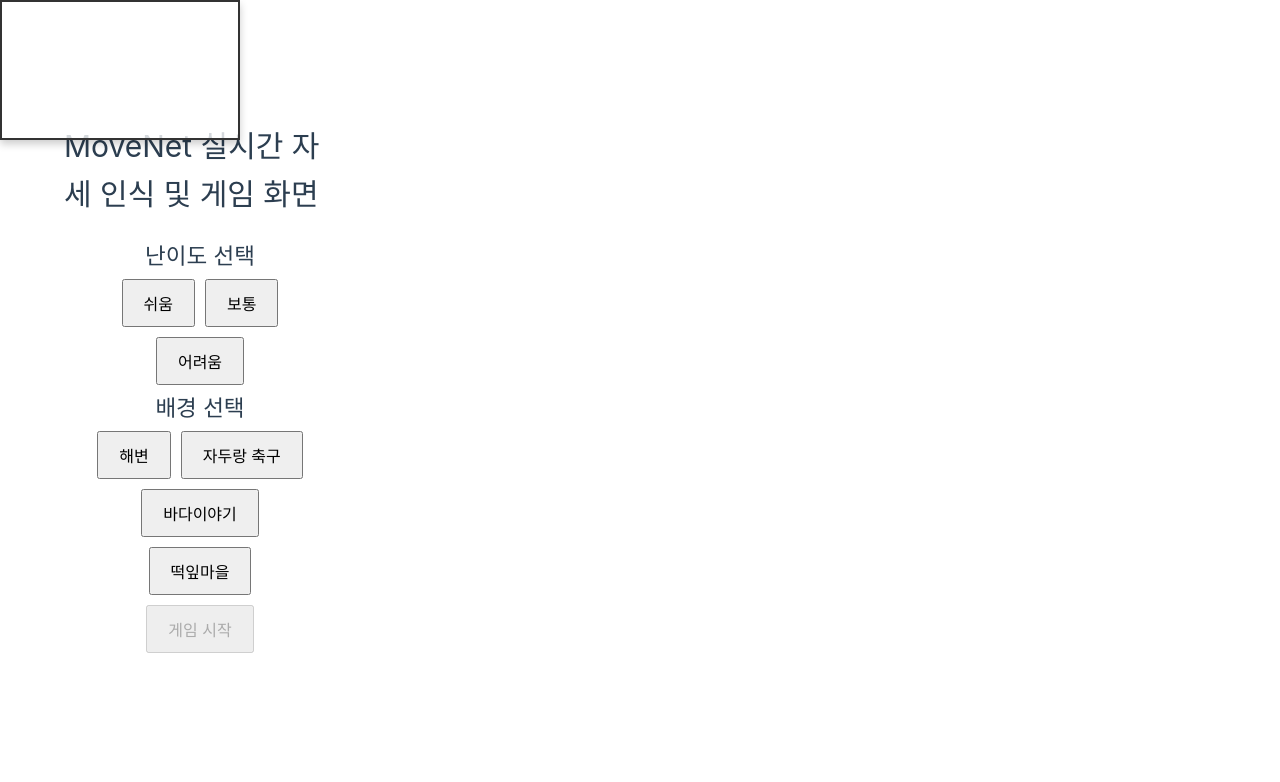
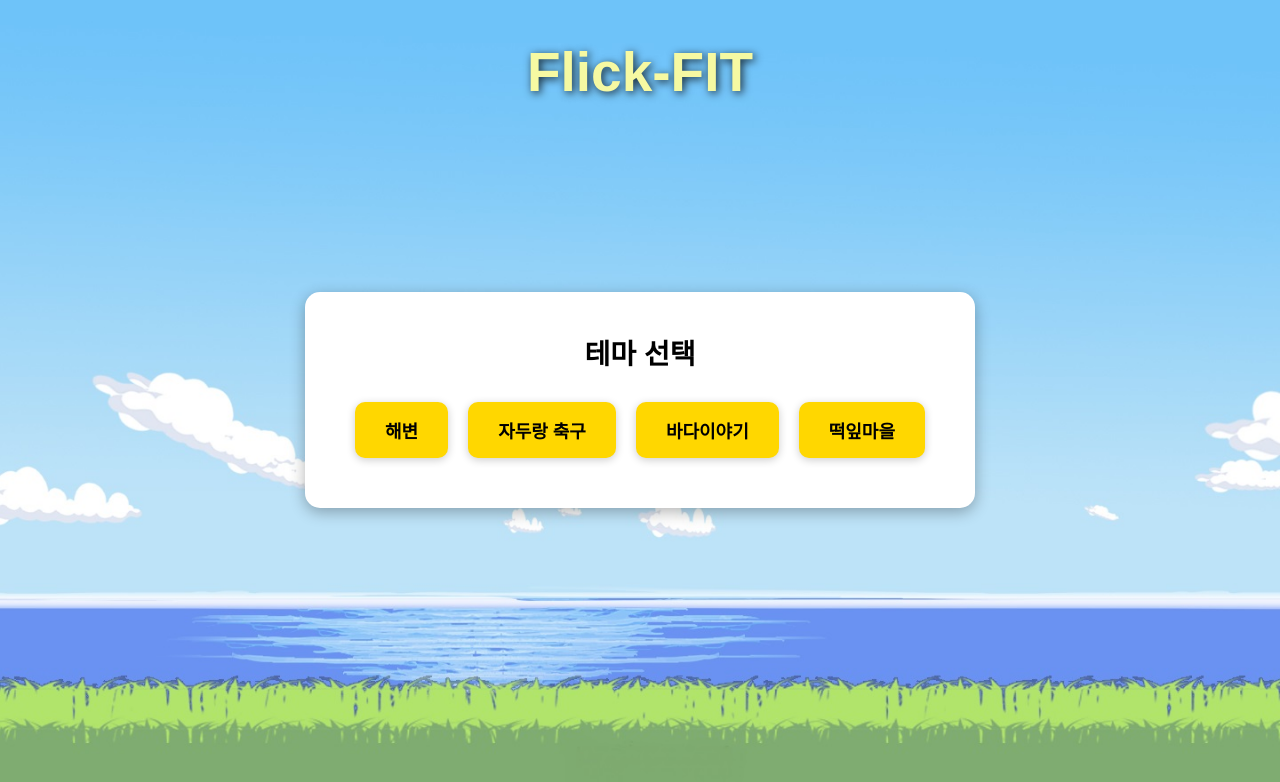
Before and after one commit to hwaseok-ssafy/Flick-FIT, a Vue app: page / in a window 1280 px wide. Shown: the top 782 px of the page. Built offline with nearby package versions, Linux system fonts and the light colour scheme.

Commit message:
화면 조정

```diff
--- a/src/assets/main.css
+++ b/src/assets/main.css
@@ -1,35 +1,3 @@
-@import './base.css';
-
-#app {
-  max-width: 1280px;
-  margin: 0 auto;
-  padding: 2rem;
-  font-weight: normal;
+body {
+  margin: 0;
 }
-
-a,
-.green {
-  text-decoration: none;
-  color: hsla(160, 100%, 37%, 1);
-  transition: 0.4s;
-  padding: 3px;
-}
-
-@media (hover: hover) {
-  a:hover {
-    background-color: hsla(160, 100%, 37%, 0.2);
-  }
-}
-
-@media (min-width: 1024px) {
-  body {
-    display: flex;
-    place-items: center;
-  }
-
-  #app {
-    display: grid;
-    grid-template-columns: 1fr 1fr;
-    padding: 0 2rem;
-  }
-}
--- a/src/components/VideoPose.vue
+++ b/src/components/VideoPose.vue
@@ -1,23 +1,37 @@
 <template>
-  <div class="container">
-    <h1>MoveNet 실시간 자세 인식 및 게임 화면</h1>
+   <div class="container">
+    <h1>Flick-FIT</h1>
 
-    <!-- 난이도 및 배경 선택 -->
-    <div v-if="!animationRunning && countdown === null && !gameOver" class="settings-selection">
-      <h2>난이도 선택</h2>
-      <div>
-        <button @click="selectDifficulty('easy')">쉬움</button>
-        <button @click="selectDifficulty('normal')">보통</button>
-        <button @click="selectDifficulty('hard')">어려움</button>
+    <!-- 배경 선택 -->
+    <div v-if="!backgroundSelected && !difficultySelected" class="settings-container">
+      <div class="overlay">
+        <h2>테마 선택</h2>
+        <div class="button-group">
+          <button @click="selectBackground('default')">해변</button>
+          <button @click="selectBackground('soccer')">자두랑 축구</button>
+          <button @click="selectBackground('ocean')">바다이야기</button>
+          <button @click="selectBackground('home')">떡잎마을</button>
+        </div>
       </div>
-      <h2>배경 선택</h2>
-      <div>
-        <button @click="selectBackground('default')">해변</button>
-        <button @click="selectBackground('soccer')">자두랑 축구</button>
-        <button @click="selectBackground('ocean')">바다이야기</button>
-        <button @click="selectBackground('home')">떡잎마을</button>
+    </div>
+
+    <!-- 난이도 선택 -->
+    <div v-else-if="backgroundSelected && !difficultySelected" class="settings-container">
+      <div class="overlay">
+        <h2>모드 선택</h2>
+        <div class="button-group">
+          <button @click="selectDifficulty('easy')">쉬움</button>
+          <button @click="selectDifficulty('normal')">보통</button>
+          <button @click="selectDifficulty('hard')">어려움</button>
+        </div>
       </div>
-      <button @click="startGame" :disabled="!difficulty || !backgroundSelected">게임 시작</button>
+    </div>
+
+        <!-- 게임 시작 -->
+    <div v-else class="settings-container">
+      <div class="overlay">
+        <button class="start-button" @click="startGame">게임 시작</button>
+      </div>
     </div>
 
     <!-- 게임 화면 -->
@@ -29,9 +43,18 @@
       </div>
       <div v-if="countdown > 0" class="countdown">{{ countdown }}</div>
       <div v-else-if="countdown === 0 && !gameOver" class="start-text">Start!</div>
-      <div v-if="gameOver" class="game-over-image">
-        <img src="@/assets/GameOver.png" alt="Game Over" />
+      <!-- 게임 오버 화면 -->
+      <div v-show="gameOver" class="game-over-container">
+        <div class="game-over-image">
+          <img src="@/assets/GameOver.png" alt="Game Over" />
+        </div>
+        <div class="game-over-buttons">
+          <button @click="restartFromCurrentStage">Retry</button>
+          <button @click="restartGame">Again Play</button>
+          <button @click="exitGame">Exit</button>
+        </div>
       </div>
+
       <div class="calories-burned">{{ caloriesBurned.toFixed(2) }} kcal</div>
 
       <!-- 스테이지 및 타이머 -->
@@ -48,7 +71,7 @@
     </div>
 
     <!-- MoveNet 인식 화면 (좌측 상단 고정) -->
-    <div class="tracking-container">
+    <div class="tracking-container" v-if="backgroundSelected && difficultySelected">
       <video ref="video" autoplay playsinline></video>
       <canvas ref="trackingCanvas"></canvas>
     </div>
@@ -100,10 +123,12 @@
       currentLevel: 1,
       maxLevel: 10,
       difficulty: '',
+      characterSrc: "",
       initialUserX: null,
       ballImageSrc: ballImage,
       bgImageSrc: bgImage,
       backgroundSelected: false,
+      difficultySelected: false,
       selectedMap: 'default',
       caloriesBurned: 0,
       lastKeypointPosition: null,
@@ -153,6 +178,8 @@
   methods: {
     selectDifficulty(difficulty) {
       this.difficulty = difficulty;
+      this.setGameDifficulty();
+      this.difficultySelected = true;
     },
     selectBackground(background) {
       this.selectedMap = background;
@@ -183,6 +210,22 @@
       this.startCountdown();
       this.initializeStage();
     },
+
+    setGameDifficulty() {
+      this.numBalls = 5;
+      if (this.difficulty === 'easy') {
+        this.spawnInterval = 1500;
+        this.maxSpeed = 2;
+      } else if (this.difficulty === 'normal') {
+        this.spawnInterval = 1000;
+        this.maxSpeed = 4;
+      } else if (this.difficulty === 'hard') {
+        this.spawnInterval = 700;
+        this.maxSpeed = 6;
+      }
+      this.initializeBalls();
+    },
+
     initializeStage() {
       const stageSettings = this.stageConfig[this.difficulty][this.currentStage - 1];
       this.numBalls = stageSettings.numBalls; // 스테이지별 공 개수 설정
@@ -228,28 +271,52 @@
       console.log("coin")
       this.showCoin = true; // 코인 표시 활성화
     },
+
     endGame(victory) {
       this.animationRunning = false;
+      clearInterval(this.stageTimer);
       this.gameOver = true;
-      clearInterval(this.stageTimer);
+      console.log('게임 오버 상태:', this.gameOver);
 
       if (victory) {
         alert('모든 스테이지 완료! 축하합니다!');
       } else {
-        const useCoin = confirm(
-          `게임 오버! 보유 코인: ${this.coins}개. 코인을 사용하여 스테이지 ${this.currentStage}부터 재시작하시겠습니까?`
-        );
-        if (useCoin && this.coins > 0) {
-          this.coins -= 1; // 코인 사용
-          this.gameOver = false;
-          this.initializeStage(); // 현재 스테이지 재시작
-          this.animationRunning = true;
-          this.gameLoop();
-        } else {
-          alert('게임을 다시 시작하려면 "게임 시작"을 눌러주세요.');
-        }
+        alert('게임 오버! 버튼을 선택해 재시작하거나 종료하세요.');
       }
     },
+
+    restartGame() {
+      console.log('처음부터 다시 시작 버튼 호출됨');
+      this.currentStage = 1;
+      this.gameOver = false;
+      this.animationRunning = true;
+      this.startGame();
+    },
+    restartFromCurrentStage() {
+      console.log('현재 스테이지 재도전 버튼 호출됨');
+      let requiredCoins = this.difficulty === 'easy' ? 1 : this.difficulty === 'normal' ? 2 : 3;
+
+      if (this.coins >= requiredCoins) {
+        this.coins -= requiredCoins;
+        this.gameOver = false;
+        this.animationRunning = true;
+        this.startGame();
+      } else {
+        alert(`코인이 부족합니다. 필요한 코인: ${requiredCoins}, 현재 보유 코인: ${this.coins}`);
+      }
+    },
+    exitGame() {
+      console.log('게임 종료 버튼 호출됨');
+      this.animationRunning = false;
+      this.gameOver = false;
+      this.countdown = null;
+      this.difficulty = '';
+      this.backgroundSelected = false;
+      alert('게임 선택 화면으로 돌아갑니다.');
+    },
+
+
+
     async setupCamera() {
       const video = this.$refs.video;
       try {
@@ -420,7 +487,7 @@
         if (point.score > 0.5) {
           ctx.beginPath();
           ctx.arc(point.x, point.y, 3, 0, 2 * Math.PI);
-          ctx.fillStyle = 'red';
+          ctx.fillStyle = 'rgba(255, 0, 0, 0)';
           ctx.fill();
         }
       });
@@ -429,7 +496,7 @@
       const adjacentKeyPoints = poseDetection.util.getAdjacentPairs(
         poseDetection.SupportedModels.MoveNet
       );
-      ctx.strokeStyle = 'blue';
+      ctx.strokeStyle = 'rgba(255, 0, 0, 0)';
       adjacentKeyPoints.forEach(([i, j]) => {
         const kp1 = keypoints[i];
         const kp2 = keypoints[j];
@@ -505,21 +572,70 @@
 </script>
 
 <style scoped>
-.container {
-  position: relative;
+* {
+  margin: 0;
+  padding: 0;
+  box-sizing: border-box;
+}
+
+html,
+body {
+  margin: 0;
+  padding: 0;
+  width: 100%;
+  height: 100%;
   overflow: hidden;
 }
 
-.settings-selection {
-  text-align: center;
-  margin: 20px;
+/* 기본 컨테이너 스타일 */
+.container {
+  position: relative;
+  margin: 0;
+  padding: 0;
+  width: 100vw;
+  height: 100vh;
+  overflow: hidden;
+  font-family: 'Arial', sans-serif;
 }
 
-.settings-selection button {
-  margin: 5px;
-  padding: 10px 20px;
-  font-size: 16px;
-  cursor: pointer;
+/* 제목 스타일 */
+h1 {
+  position: absolute;
+  top: 40px;
+  left: 50%;
+  transform: translateX(-50%);
+  font-size: 55px;
+  color: #F6F9A2;
+  text-shadow: 2px 2px 8px rgba(0, 0, 0, 0.8);
+}
+
+.settings-container {
+  width: 100%;
+  height: 100%;
+  margin: 0;
+  padding: 0;
+  display: flex;
+  align-items: center;
+  justify-content: center;
+  background: url('@/assets/BgBall.jpg') no-repeat center center; /* 가운데 정렬 */
+  background-size: cover; /* 배경 크기를 화면에 맞게 조정 */
+}
+
+/* 오버레이 스타일 */
+.overlay {
+  text-align: center;
+  background: rgb(255, 255, 255);
+  padding: 40px;
+  border-radius: 15px;
+  box-shadow: 0 4px 15px rgba(0, 0, 0, 0.3);
+}
+
+/* 제목 스타일 */
+.overlay h2 {
+  font-size: 28px;
+  color: #000000;
+  margin-bottom: 20px;
+  font: bold;
 }
 
 .game-container {
@@ -528,10 +644,7 @@
   left: 0;
   width: 100vw;
   height: 100vh;
-  display: flex;
-  align-items: center;
-  justify-content: center;
-  overflow: hidden;
+  background-color: #f0f0f0;
   z-index: 1;
 }
 
@@ -548,19 +661,74 @@
   z-index: 3;
 }
 
-.game-over-image {
-  position: absolute;
-  top: 50%;
-  left: 50%;
-  transform: translate(-50%, -50%);
-  z-index: 5;
-  text-align: center;
+/* 버튼 그룹 */
+.button-group {
+  display: flex;
+  flex-wrap: wrap;
+  justify-content: center;
+}
+
+/* 버튼 스타일 */
+.button-group button {
+  background-color: #ffd700;
+  border: none;
+  border-radius: 10px;
+  color: #000;
+  font-size: 18px;
+  font-weight: bold;
+  margin: 10px;
+  padding: 15px 30px;
+  cursor: pointer;
+  transition: transform 0.3s, background-color 0.3s;
+  box-shadow: 0 2px 8px rgba(0, 0, 0, 0.2);
+}
+
+.button-group button:hover {
+  transform: scale(1.1);
+  background-color: #ffa500;
+}
+
+.game-over-container {
+  position: fixed;
+  top: 0;
+  left: 0;
+  width: 100vw;
+  height: 100vh;
+  background-color: rgba(0, 0, 0, 0.7); /* 반투명 배경 */
+  display: flex;
+  flex-direction: column;
+  justify-content: center;
+  align-items: center;
+  z-index: 100;
 }
 
 .game-over-image img {
-  max-width: 80%;
+  max-width: 50%;
   height: auto;
+  margin-bottom: 20px;
 }
+
+.game-over-buttons {
+  display: flex;
+  gap: 20px;
+}
+
+.game-over-buttons button {
+  padding: 10px 20px;
+  font-size: 18px;
+  font-weight: bold;
+  color: white;
+  background-color: #ff4500;
+  border: none;
+  border-radius: 5px;
+  cursor: pointer;
+  transition: background-color 0.3s;
+}
+
+.game-over-buttons button:hover {
+  background-color: #ff6347;
+}
+
 
 .tracking-container {
   position: fixed;
@@ -572,6 +740,25 @@
   border: 2px solid #333;
   z-index: 2;
   box-shadow: 0 4px 8px rgba(0, 0, 0, 0.2);
+}
+
+/* 게임 시작 버튼 스타일 */
+.start-button {
+  padding: 15px 50px;
+  font-size: 20px;
+  font-weight: bold;
+  background-color: #28a745;
+  border: none;
+  border-radius: 10px;
+  color: #ffffff;
+  cursor: pointer;
+  transition: transform 0.3s, background-color 0.3s;
+  box-shadow: 0 2px 8px rgba(0, 0, 0, 0.2);
+}
+
+.start-button:hover {
+  transform: scale(1.1);
+  background-color: #218838;
 }
 
 video,
@@ -596,8 +783,8 @@
   transform: translate(-50%, -50%);
   font-size: 48px;
   font-weight: bold;
-  color: #ff0000;
-  text-align: center;
+  color: white;
+  text-shadow: 2px 2px 8px rgba(0, 0, 0, 0.8);
 }
 
 .stage-info {
```
